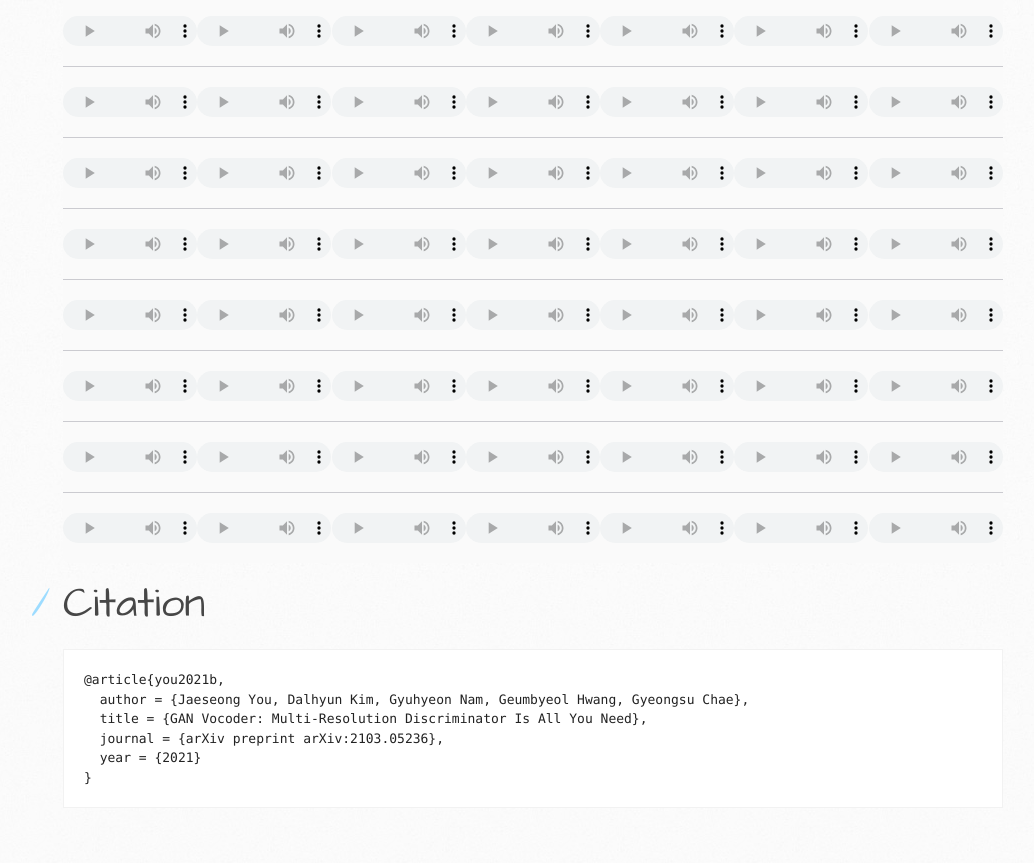
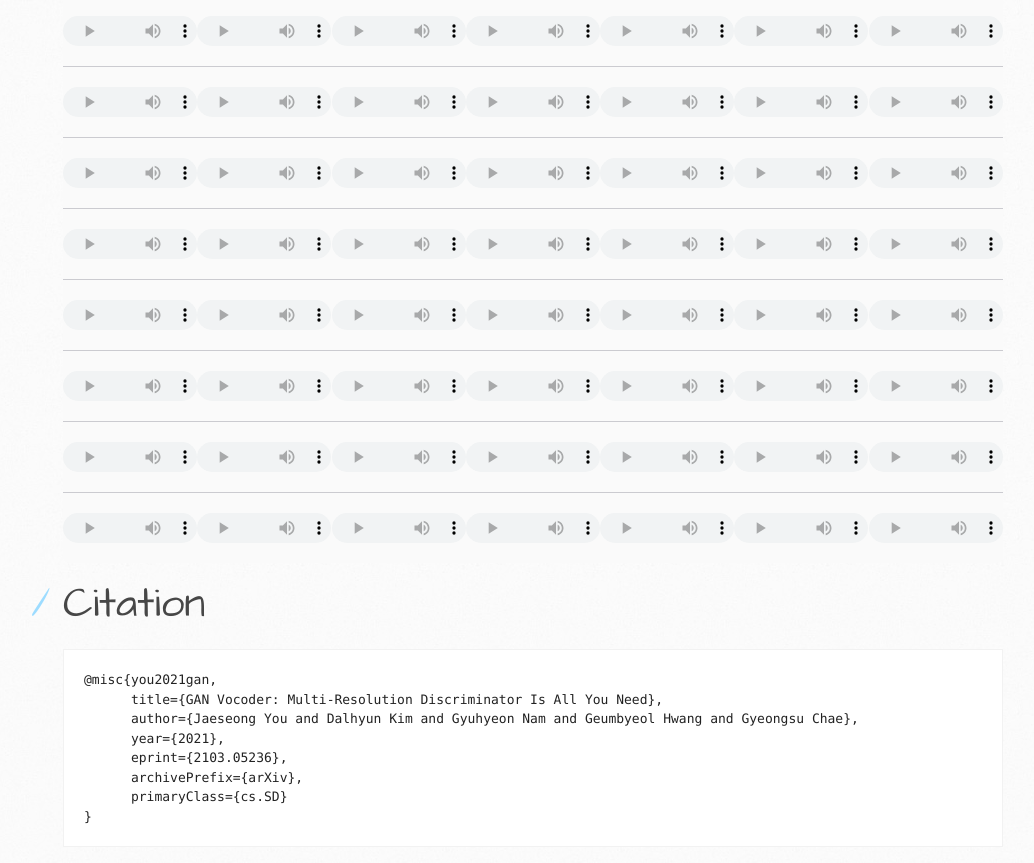
Before and after one commit to moneybrain-research/gan-vocoder, a Jekyll site: the page built from index.md, in a window 1280 px wide and 900 px high, scrolled down 3087 px. Shown: the top 863 px of the window, without its empty margins (107-1141 px from the left). Built offline with Jekyll 4.4.1, drawn with Linux system fonts in a browser that asks for light colours; our own code applies the rules of GitHub Pages for plain Markdown files.

Commit message:
Update index.md

````diff
--- a/index.md
+++ b/index.md
@@ -63,10 +63,12 @@ Several of the latest GAN-based vocoders show remarkable achievements, outperfor
 # Citation
 
 ```plain
-@article{you2021b,
-  author = {Jaeseong You, Dalhyun Kim, Gyuhyeon Nam, Geumbyeol Hwang, Gyeongsu Chae},
-  title = {GAN Vocoder: Multi-Resolution Discriminator Is All You Need},
-  journal = {arXiv preprint arXiv:2103.05236},
-  year = {2021}
+@misc{you2021gan,
+      title={GAN Vocoder: Multi-Resolution Discriminator Is All You Need},
+      author={Jaeseong You and Dalhyun Kim and Gyuhyeon Nam and Geumbyeol Hwang and Gyeongsu Chae},
+      year={2021},
+      eprint={2103.05236},
+      archivePrefix={arXiv},
+      primaryClass={cs.SD}
 }
 ```
````
